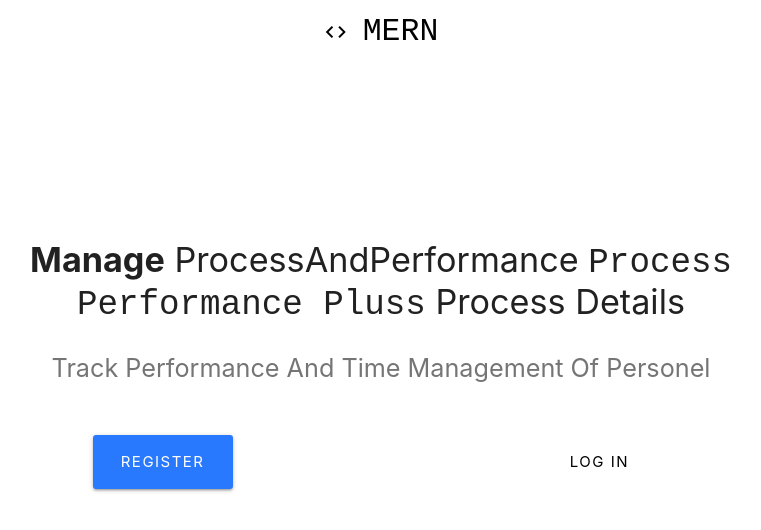
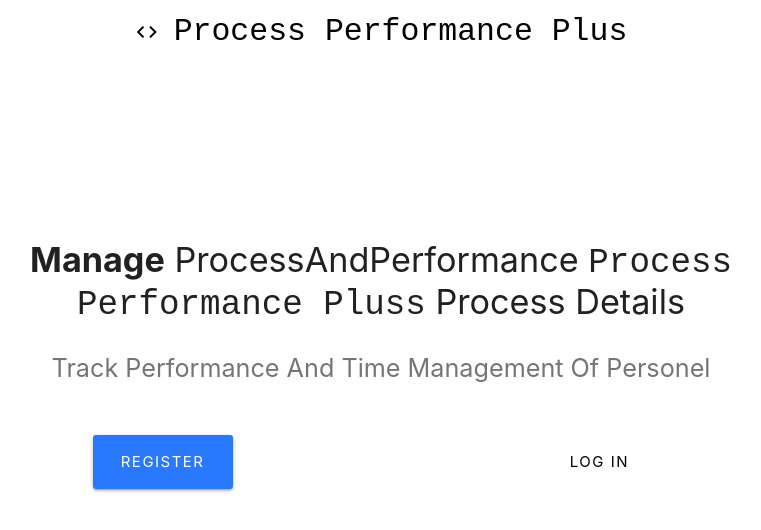
Before and after one commit to ccharles2388/ppp, a React (Create React App) app in the folder client/: page / in a window 1280 px wide. Shown: the top 530 px of the page, without its empty margins (259-1020 px from the left). Built offline with nearby package versions, Linux system fonts and the light colour scheme.

Commit message:
Updated Navbar

```diff
--- a/client/src/components/layout/Navbar.js
+++ b/client/src/components/layout/Navbar.js
@@ -15,7 +15,7 @@ class Navbar extends Component {
               className="col s5 brand-logo center black-text"
             >
               <i className="material-icons">code</i>
-              MERN
+              Process Performance Plus
             </Link>
           </div>
         </nav>
```
